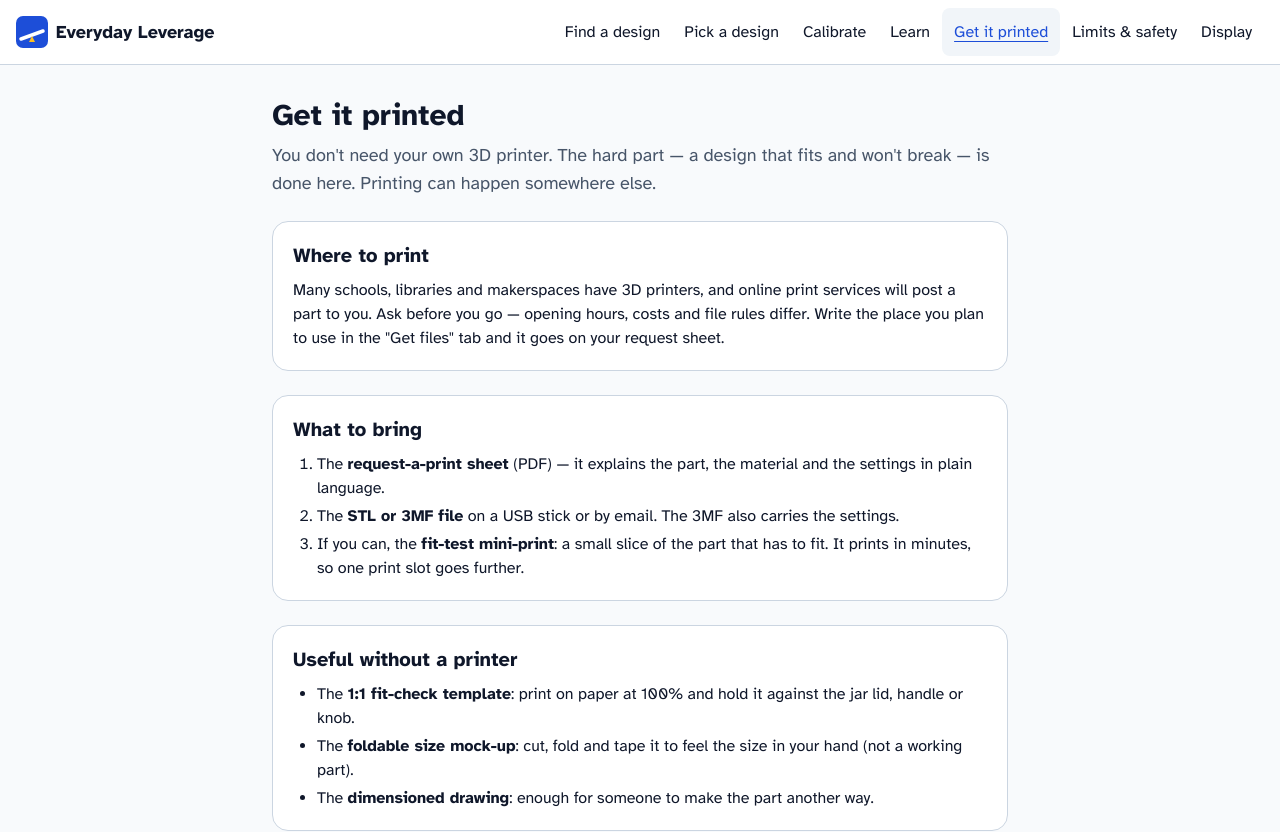
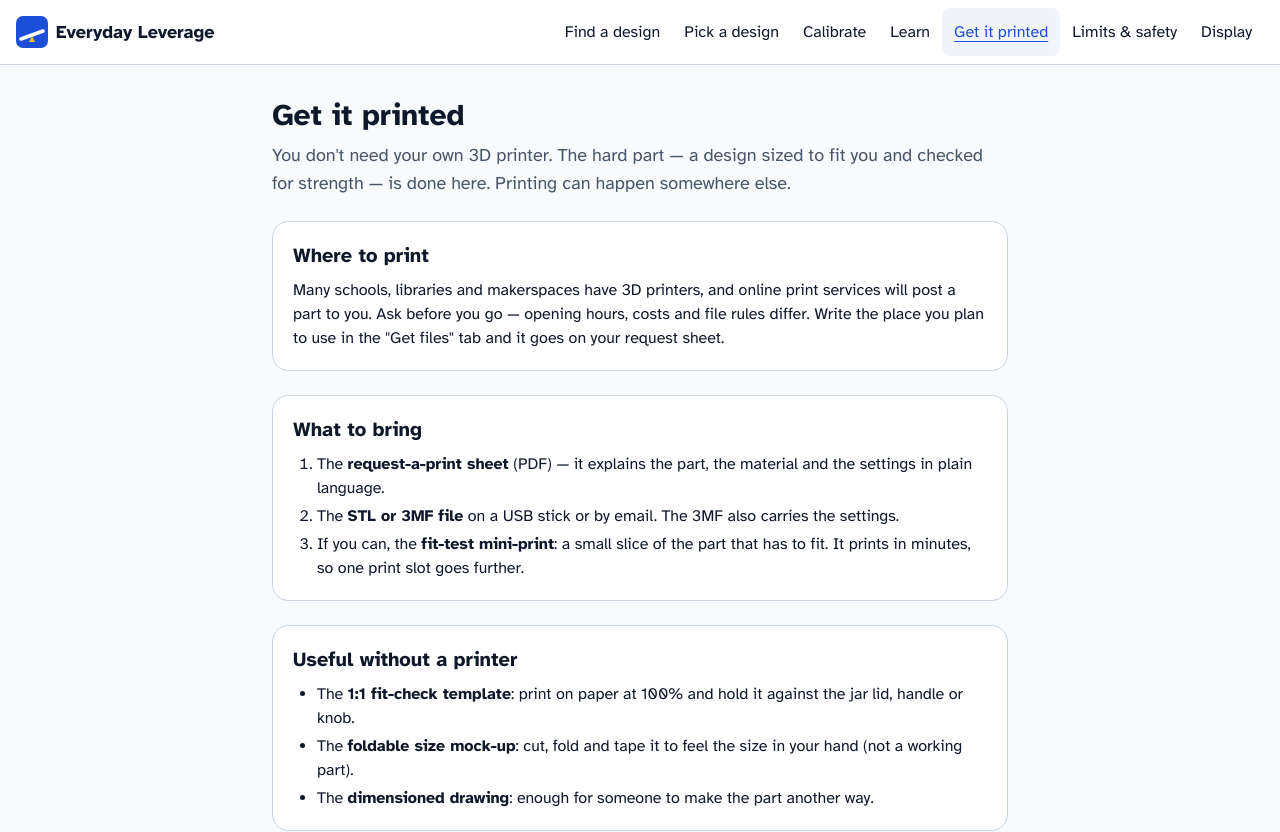
Before and after one commit to Ampthefirst/Everyday-Leverage, a React (Vite) app: page /print-help in a window 1280 px wide. Shown: the top 832 px of the page. Built offline with nearby package versions, Linux system fonts and the light colour scheme.

Commit message:
Copy: don't promise parts won't break
Co-Authored-By: Claude Opus 5.5 <noreply@anthropic.com>
Claude-Session: https://claude.ai/code/session_01Htf9W81vy8Z4NPx8WvWHe4

```diff
--- a/src/pages/PrintHelpPage.tsx
+++ b/src/pages/PrintHelpPage.tsx
@@ -6,7 +6,7 @@ export default function PrintHelpPage() {
     <Page narrow>
       <PageHeader
         title="Get it printed"
-        lead="You don't need your own 3D printer. The hard part — a design that fits and won't break — is done here. Printing can happen somewhere else."
+        lead="You don't need your own 3D printer. The hard part — a design sized to fit you and checked for strength — is done here. Printing can happen somewhere else."
       />
       <div className="space-y-6">
         <Card>
```
